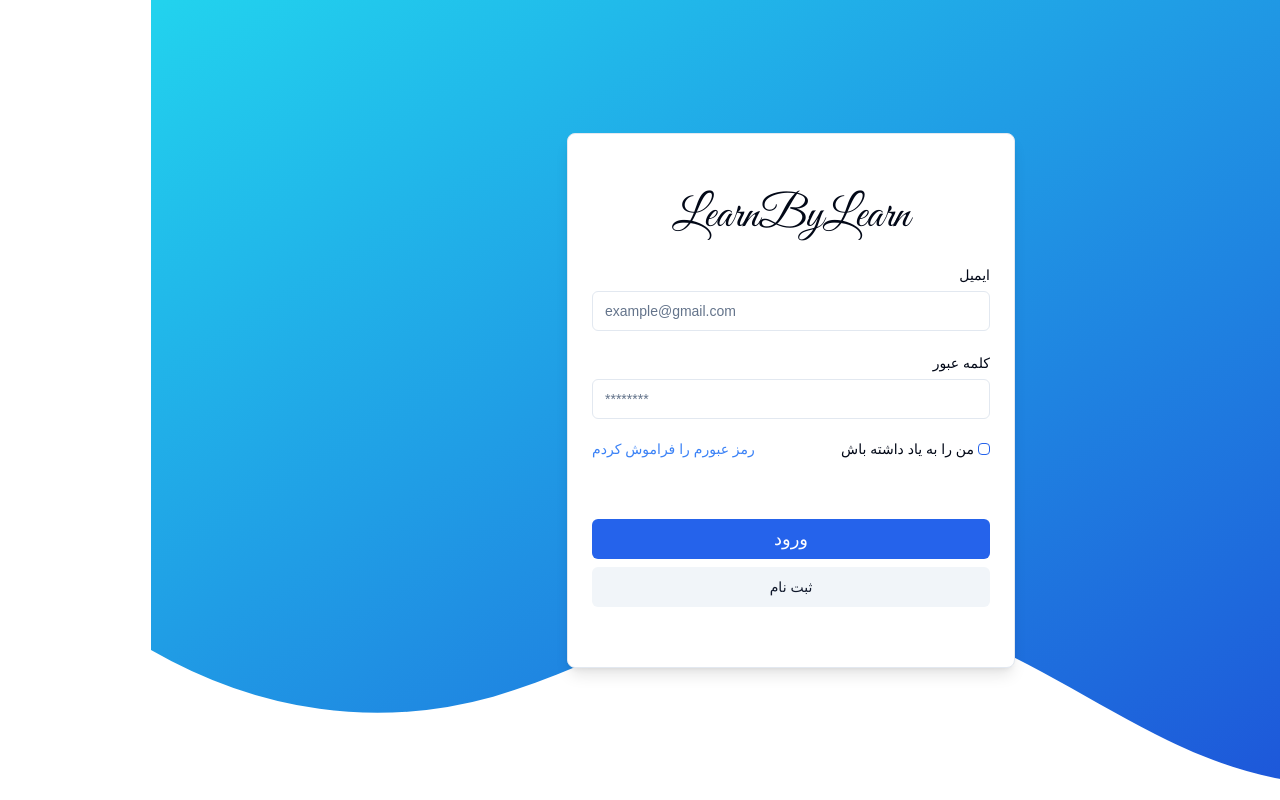
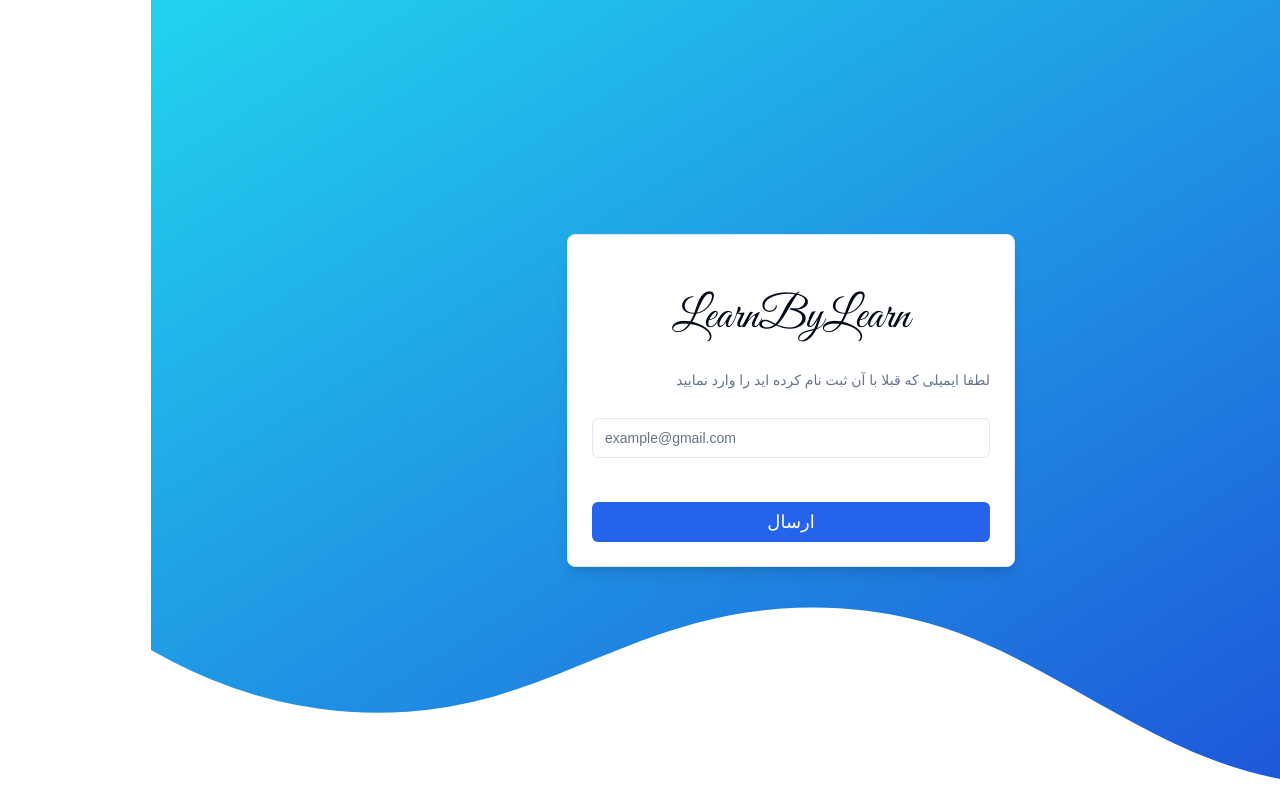
Before and after one commit to MohammadBohluli/learnByLearn-blog, a React (Vite) app in the folder frontend/: page /forgotPassword in a window 1280 px wide. Built offline with nearby package versions, Linux system fonts and the light colour scheme; a small style sheet from the web is missing.

Commit message:
implement forgot password

```diff
--- a/frontend/src/pages/auth/forgot-password.tsx
+++ b/frontend/src/pages/auth/forgot-password.tsx
@@ -1,62 +1,38 @@
 import Logo from "@/components/Logo";
 import RowForm from "@/components/RowForm";
 import { Button } from "@/components/ui/button";
-import { Card, CardContent, CardHeader } from "@/components/ui/card";
-import { Checkbox } from "@/components/ui/checkbox";
+import {
+  Card,
+  CardContent,
+  CardDescription,
+  CardHeader,
+} from "@/components/ui/card";
 import { Input } from "@/components/ui/input";
-import { Label } from "@/components/ui/label";
-import { Link } from "react-router-dom";
 
 export default function ForgotPassword() {
   return (
-    <Card className="z-50 mx-2 max-w-md flex-1 py-9 shadow-lg">
-      <CardHeader className="text-center">
-        <Logo className="text-5xl" />
+    <Card className="z-50 mx-2 max-w-md flex-1 pt-9 shadow-lg">
+      <CardHeader className=" text-center">
+        <Logo className="mb-6 text-5xl" />
+        <CardDescription className="text-right">
+          لطفا ایمیلی که قبلا با آن ثبت نام کرده اید را وارد نمایید
+        </CardDescription>
       </CardHeader>
       <CardContent>
         <form>
           <RowForm>
-            <Label htmlFor="email-login">ایمیل</Label>
             <Input
               dir="ltr"
-              id="email-login"
               type="text"
               placeholder="example@gmail.com"
               className="mt-1"
             />
           </RowForm>
-          <RowForm>
-            <Label htmlFor="password-login">کلمه عبور</Label>
-            <Input
-              dir="ltr"
-              id="password-login"
-              type="password"
-              placeholder="********"
-              className="mt-1 text-inherit"
-            />
-          </RowForm>
-          <RowForm className="flex justify-between text-sm">
-            <div className="flex items-center gap-1">
-              <Checkbox id="remember-me" />
-              <Label className="font-normal" htmlFor="remember-me">
-                من را به یاد داشته باش
-              </Label>
-            </div>
-            <div>
-              <Link to={"/"} className="text-blue-500">
-                رمز عبورم را فراموش کردم
-              </Link>
-            </div>
-          </RowForm>
-          <RowForm className="mb-2 mt-[60px]">
-            <Button variant={"default"} className="w-full text-lg">
-              ورود
-            </Button>
-          </RowForm>
+
+          <Button variant={"default"} className="mt-6 w-full text-lg">
+            ارسال
+          </Button>
         </form>
-        <Button variant={"secondary"} className="w-full">
-          <Link to={"/"}>ثبت نام</Link>
-        </Button>
       </CardContent>
     </Card>
   );
--- a/frontend/src/pages/auth/register.tsx
+++ b/frontend/src/pages/auth/register.tsx
@@ -56,7 +56,7 @@
             ثبت نام
           </Button>
         </form>
-        <div className="mt-2 flex justify-center gap-2">
+        <div className="mt-4 flex justify-center gap-2">
           <p>قبلا ثبت نام کردی ؟</p>
           <Link to={"/"} className="text-blue-500">
             وارد شوید
--- a/frontend/src/pages/auth/reset-password.tsx
+++ /dev/null
@@ -1,63 +0,0 @@
-import Logo from "@/components/Logo";
-import RowForm from "@/components/RowForm";
-import { Button } from "@/components/ui/button";
-import { Card, CardContent, CardHeader } from "@/components/ui/card";
-import { Checkbox } from "@/components/ui/checkbox";
-import { Input } from "@/components/ui/input";
-import { Label } from "@/components/ui/label";
-import { Link } from "react-router-dom";
-
-export default function ResetPassword() {
-  return (
-    <Card className="z-50 mx-2 max-w-md flex-1 py-9 shadow-lg">
-      <CardHeader className="text-center">
-        <Logo className="text-5xl" />
-      </CardHeader>
-      <CardContent>
-        <form>
-          <RowForm>
-            <Label htmlFor="email-login">ایمیل</Label>
-            <Input
-              dir="ltr"
-              id="email-login"
-              type="text"
-              placeholder="example@gmail.com"
-              className="mt-1"
-            />
-          </RowForm>
-          <RowForm>
-            <Label htmlFor="password-login">کلمه عبور</Label>
-            <Input
-              dir="ltr"
-              id="password-login"
-              type="password"
-              placeholder="********"
-              className="mt-1 text-inherit"
-            />
-          </RowForm>
-          <RowForm className="flex justify-between text-sm">
-            <div className="flex items-center gap-1">
-              <Checkbox id="remember-me" />
-              <Label className="font-normal" htmlFor="remember-me">
-                من را به یاد داشته باش
-              </Label>
-            </div>
-            <div>
-              <Link to={"/"} className="text-blue-500">
-                رمز عبورم را فراموش کردم
-              </Link>
-            </div>
-          </RowForm>
-          <RowForm className="mb-2 mt-[60px]">
-            <Button variant={"default"} className="w-full text-lg">
-              ورود
-            </Button>
-          </RowForm>
-        </form>
-        <Button variant={"secondary"} className="w-full">
-          <Link to={"/"}>ثبت نام</Link>
-        </Button>
-      </CardContent>
-    </Card>
-  );
-}
--- a/frontend/src/routes.tsx
+++ b/frontend/src/routes.tsx
@@ -12,7 +12,6 @@
 import AuthLayout from "./pages/auth/auth-layout";
 import ForgotPassword from "./pages/auth/forgot-password";
 import Register from "./pages/auth/register";
-import ResetPassword from "./pages/auth/reset-password";
 
 const router = createBrowserRouter([
   {
@@ -31,7 +30,6 @@
     children: [
       { path: "/login", element: <Login /> },
       { path: "/register", element: <Register /> },
-      { path: "/resetPassword", element: <ResetPassword /> },
       { path: "/forgotPassword", element: <ForgotPassword /> },
     ],
   },
```
